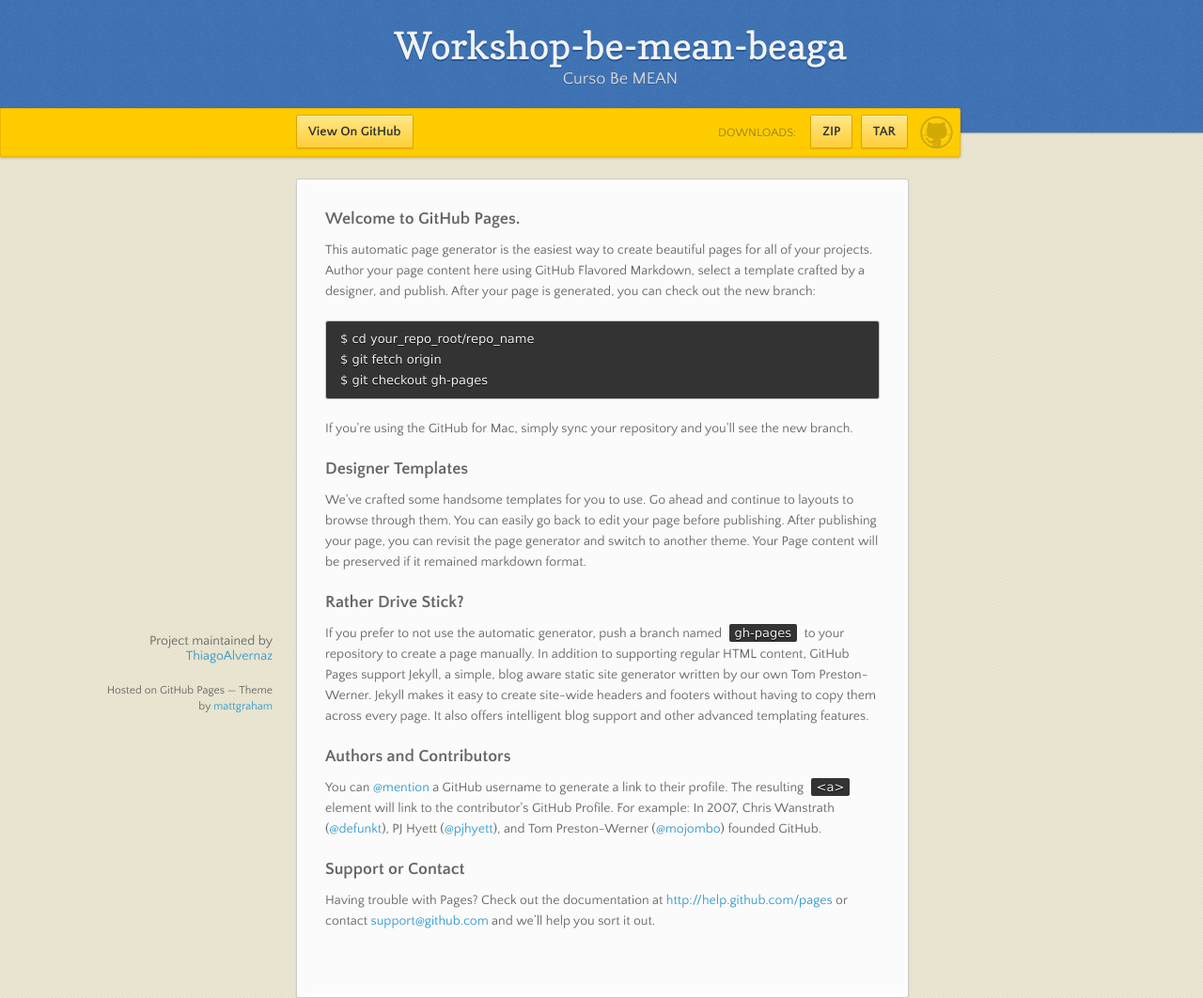
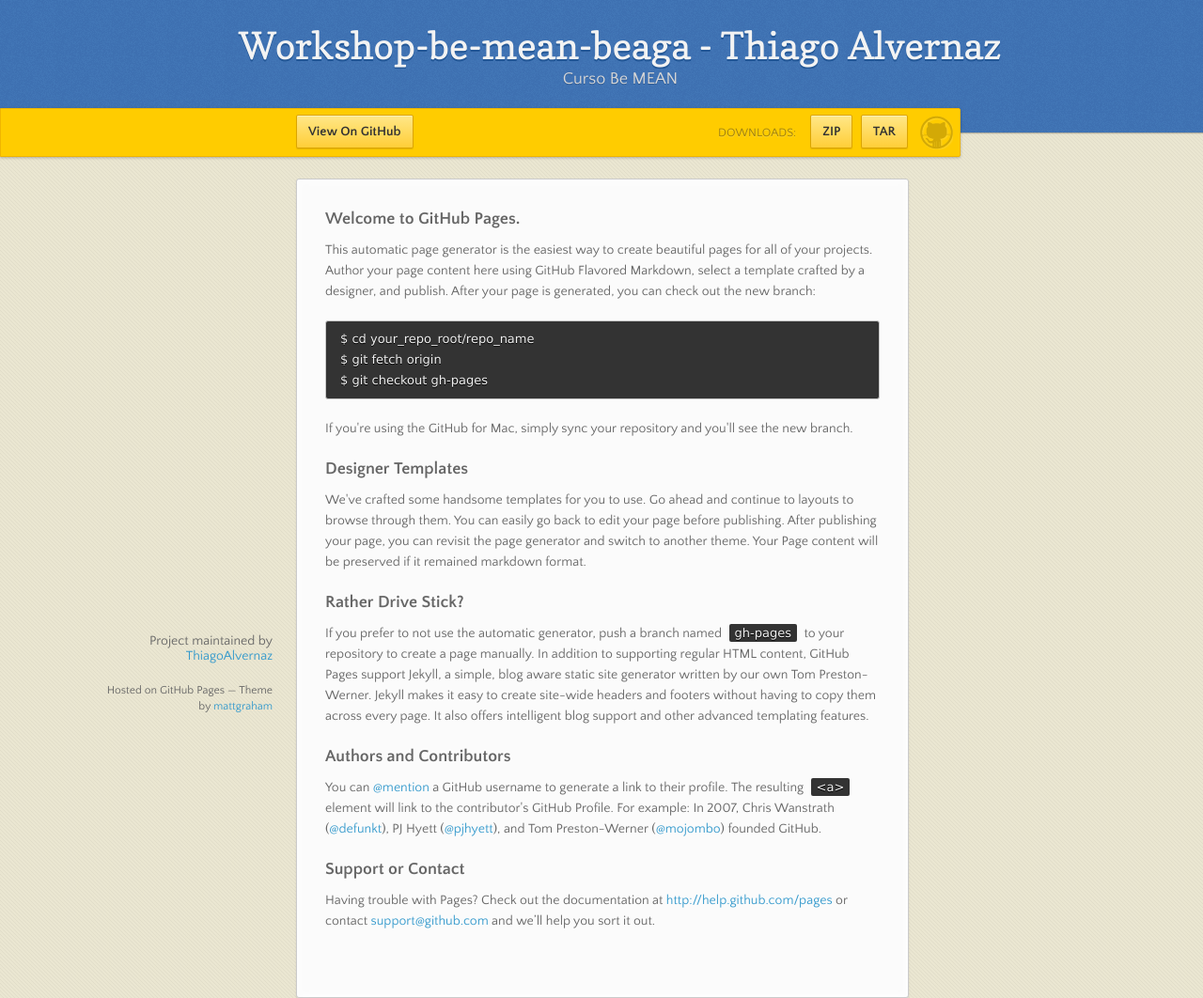
Before and after one commit to thiagoalvernaz/workshop-be-mean-beaga, a plain HTML site: page index.html in a window 1280 px wide. Shown: the top 1062 px of the page at 94% size. Drawn offline with nearby package versions, Linux system fonts and the light colour scheme.

Commit message:
Update index.html

```diff
--- a/index.html
+++ b/index.html
@@ -17,7 +17,7 @@
   <body>
 
       <header>
-        <h1>Workshop-be-mean-beaga</h1>
+        <h1>Workshop-be-mean-beaga - Thiago Alvernaz</h1>
         <p>Curso Be MEAN</p>
       </header>
 
```
